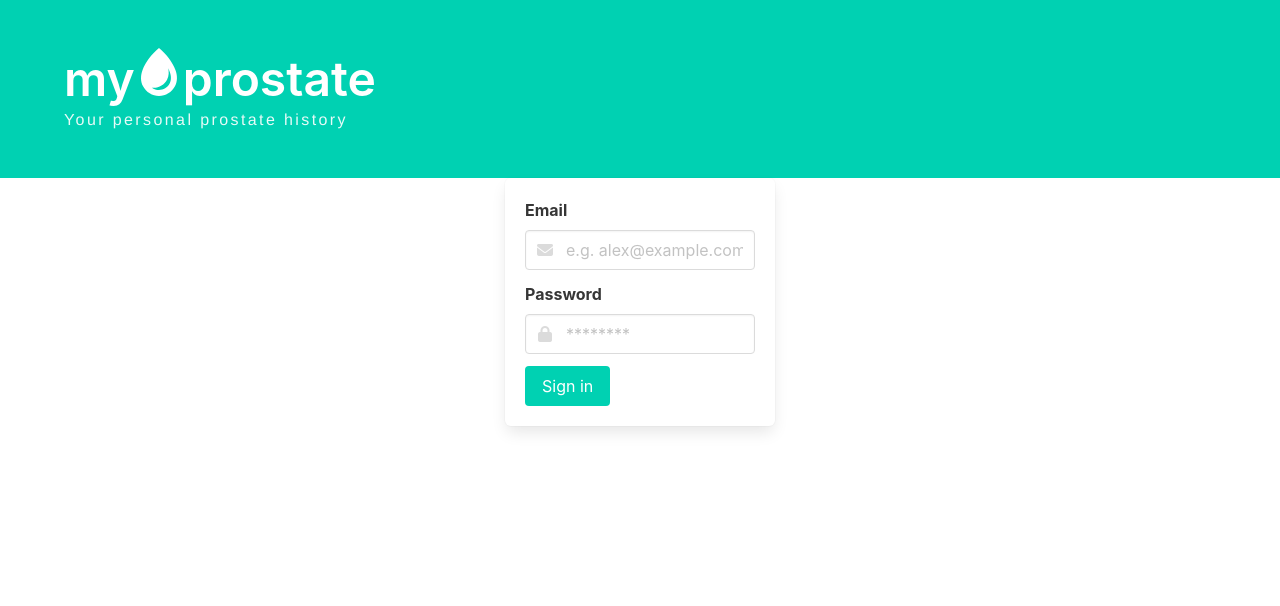
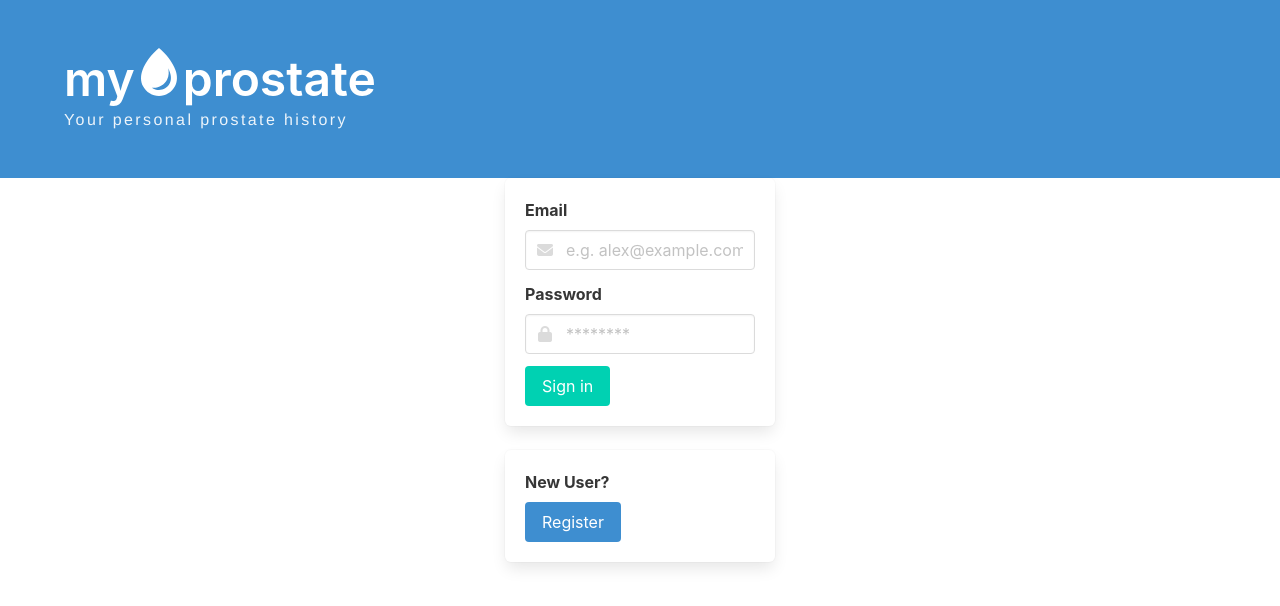
Before and after one commit to conlinm/myProstate_old, a website: page public/index.html in a window 1280 px wide. Drawn offline with nearby package versions, Linux system fonts and the light colour scheme; files that its build step writes are made by us from their sources; files whose address does not match are found by name.

Commit message:
changed colors

```diff
--- a/public/index.html
+++ b/public/index.html
@@ -16,7 +16,7 @@
   </head>
   <body>
 
-    <section class="hero is-primary">
+    <section class="hero is-info">
       <div class="hero-body">
         <div class="container">
           <h1 class="title is-1">
@@ -54,6 +54,12 @@
 
               <button class="button is-primary">Sign in</button>
             </form>
+            <div class="box">
+              <h2 class="label">New User?</h2>
+              <form action="http://localhost:3000/users/register">
+              <button type="submit" class="button is-info">Register</button>
+            </form>
+            </div>
           </div>
         </div>
       </div>
```
Also changed, not shown: public/register.html (+1 -2 lines).
